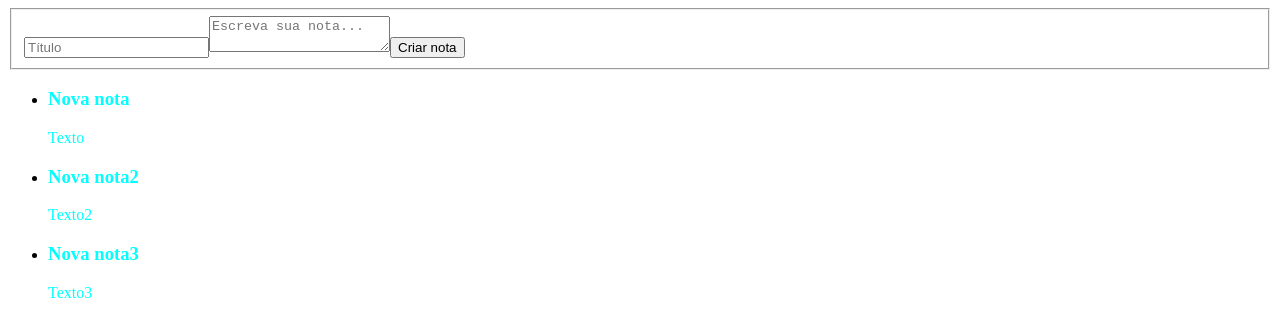
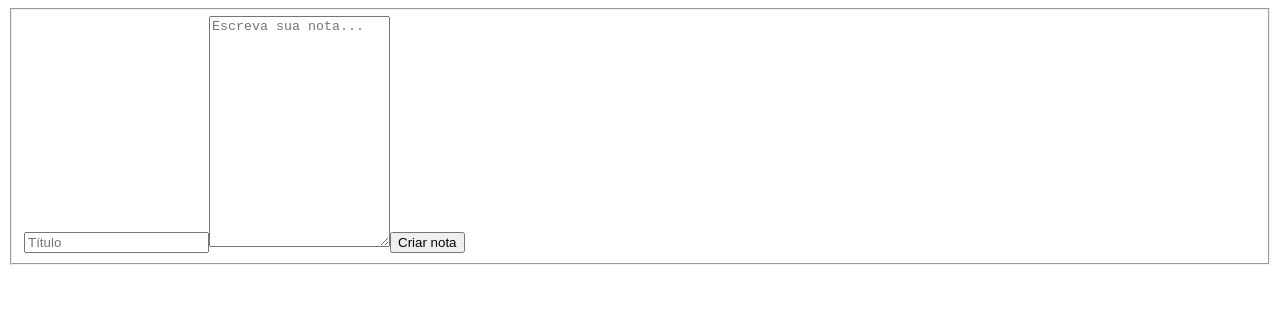
Before and after one commit to esterfania/text-notes, a Next.js app: page / in a window 1280 px wide. Shown: the top 336 px of the page. Built offline with nearby package versions, Linux system fonts and the light colour scheme.

Commit message:
add logic to create notes

```diff
--- a/components/Card/Card.tsx
+++ b/components/Card/Card.tsx
@@ -1,4 +1,5 @@
 import styles from './card.module.scss';
+
 export function Card({ note }): JSX.Element {
     return (
         <section className={`${styles.card}`}>
--- a/components/Form/Form.tsx
+++ b/components/Form/Form.tsx
@@ -2,20 +2,21 @@ import { ChangeEvent, Component, FormEvent } from 'react';
 
 import { Note } from '../../models/note.model';
 
-export class Form extends Component {
+interface INoteProps {
+    createNotes: any;
+}
+
+export class Form extends Component<INoteProps> {
     private note: Note;
 
-    constructor(props) {
+    constructor(props: any) {
         super(props);
         this.note = { titulo: '', texto: '' };
     }
 
-    handlerCleateNote(event: FormEvent<HTMLFormElement>) {
-        event.preventDefault();
-    }
     render() {
         return (
-            <form onSubmit={this.handlerCleateNote.bind(this)}>
+            <form onSubmit={this.createNotes.bind(this)}>
                 <fieldset>
                     <label placeholder="Título"></label>
                     <input
@@ -27,6 +28,7 @@ export class Form extends Component {
                     <label placeholder="Insira seu texto"></label>
                     <textarea
                         name="texto"
+                        rows={15}
                         placeholder="Escreva sua nota..."
                         onChange={this.handlerChangeText.bind(this)}
                     />
@@ -35,10 +37,18 @@ export class Form extends Component {
             </form>
         );
     }
+
     private handlerChangeTitle(event: ChangeEvent<HTMLInputElement>) {
         this.note.titulo = event.target.value;
     }
+
     private handlerChangeText(event: ChangeEvent<HTMLTextAreaElement>) {
         this.note.texto = event.target.value;
     }
+
+    private createNotes(event: FormEvent<HTMLFormElement>) {
+        event.preventDefault();
+        event.stopPropagation();
+        this.props.createNotes(this.note);
+    }
 }
--- a/components/Notes/Notes.tsx
+++ b/components/Notes/Notes.tsx
@@ -1,9 +1,20 @@
+import { Component } from 'react';
+
 import { Note } from '../../models/note.model';
 import { Card } from '../card/card';
-export function Notes({ notes }: { notes: Note[] }): JSX.Element {
+
+interface INotesProp {
+    notes: Note[];
+}
+
+export class Notes extends Component<INotesProp> {
+    constructor(props) {
+        super(props);
+    }
+    render() {
         return (
             <ul>
-            {notes.map((note, index) => (
+                {this.props.notes.map((note, index) => (
                     <li key={index}>
                         <Card note={note}></Card>
                     </li>
@@ -11,3 +22,4 @@ export function Notes({ notes }: { notes: Note[] }): JSX.Element {
             </ul>
         );
     }
+}
--- a/pages/index.tsx
+++ b/pages/index.tsx
@@ -1,17 +1,34 @@
+import { Component } from 'react';
+
 import { Form, Notes } from '../components/index';
 import { Note } from '../models/index';
 
-const notes: Note[] = [
-    { titulo: 'Nova nota', texto: 'Texto' },
-    { titulo: 'Nova nota2', texto: 'Texto2' },
-    { titulo: 'Nova nota3', texto: 'Texto3' }
-];
+interface IHomeProps {}
 
-export default function Home() {
-    return (
-        <section>
-            <Form />
-            <Notes notes={notes} />
-        </section>
-    );
+interface IHomeState {
+    notes: Note[];
 }
+export default class Home extends Component<IHomeProps, IHomeState> {
+    constructor(props) {
+        super(props);
+        this.state = {
+            notes: []
+        };
+    }
+
+    render() {
+        return (
+            <section>
+                <Form createNotes={this.createNotes.bind(this)} />
+                <Notes notes={this.state.notes} />
+            </section>
+        );
+    }
+
+    private createNotes(note: Note) {
+        const newArrayNotes = [...this.state.notes, note];
+        this.setState({
+            notes: newArrayNotes
+        });
+    }
+}
```
Lines whose indentation alone changed are shown as unchanged.
